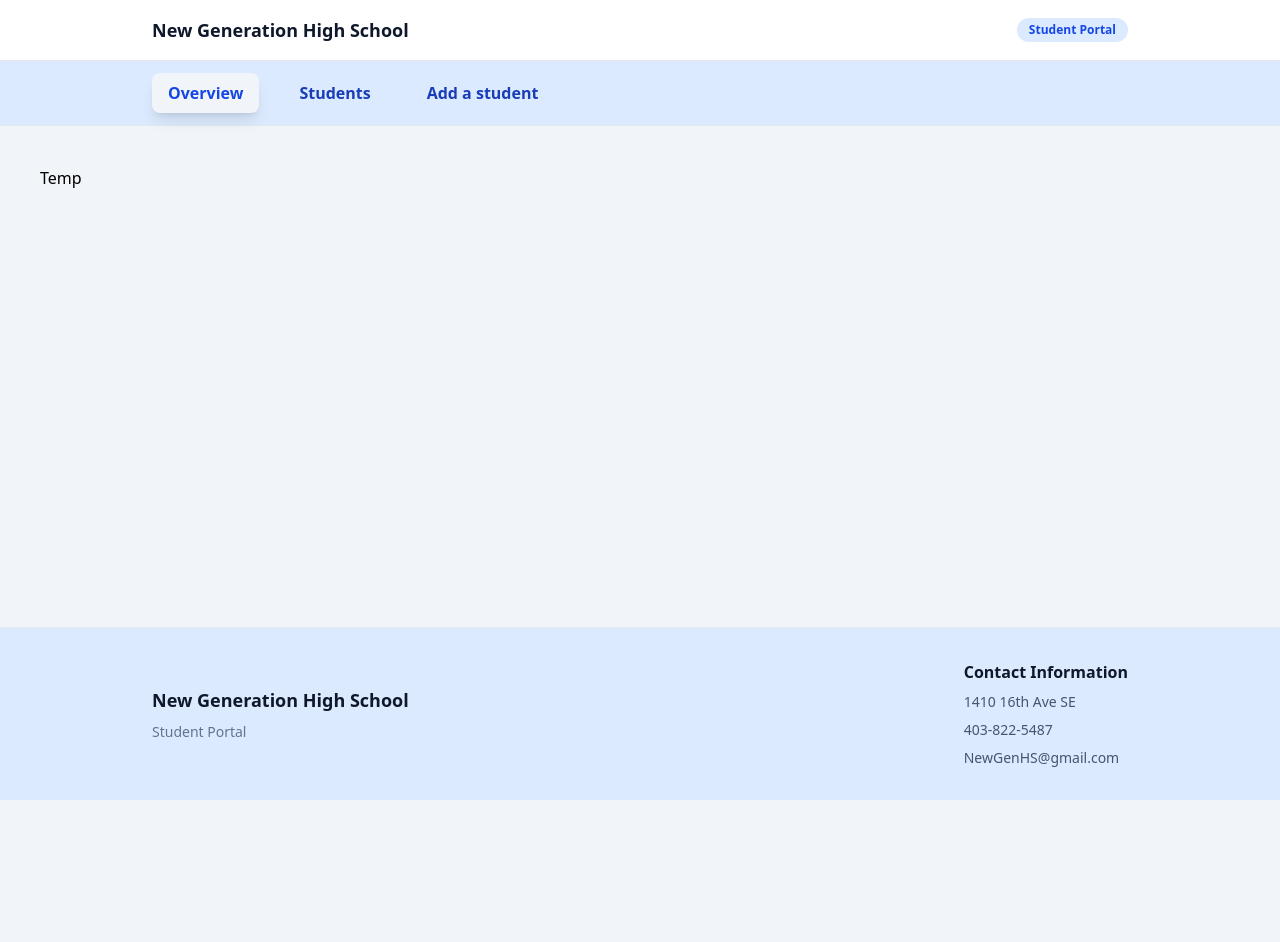
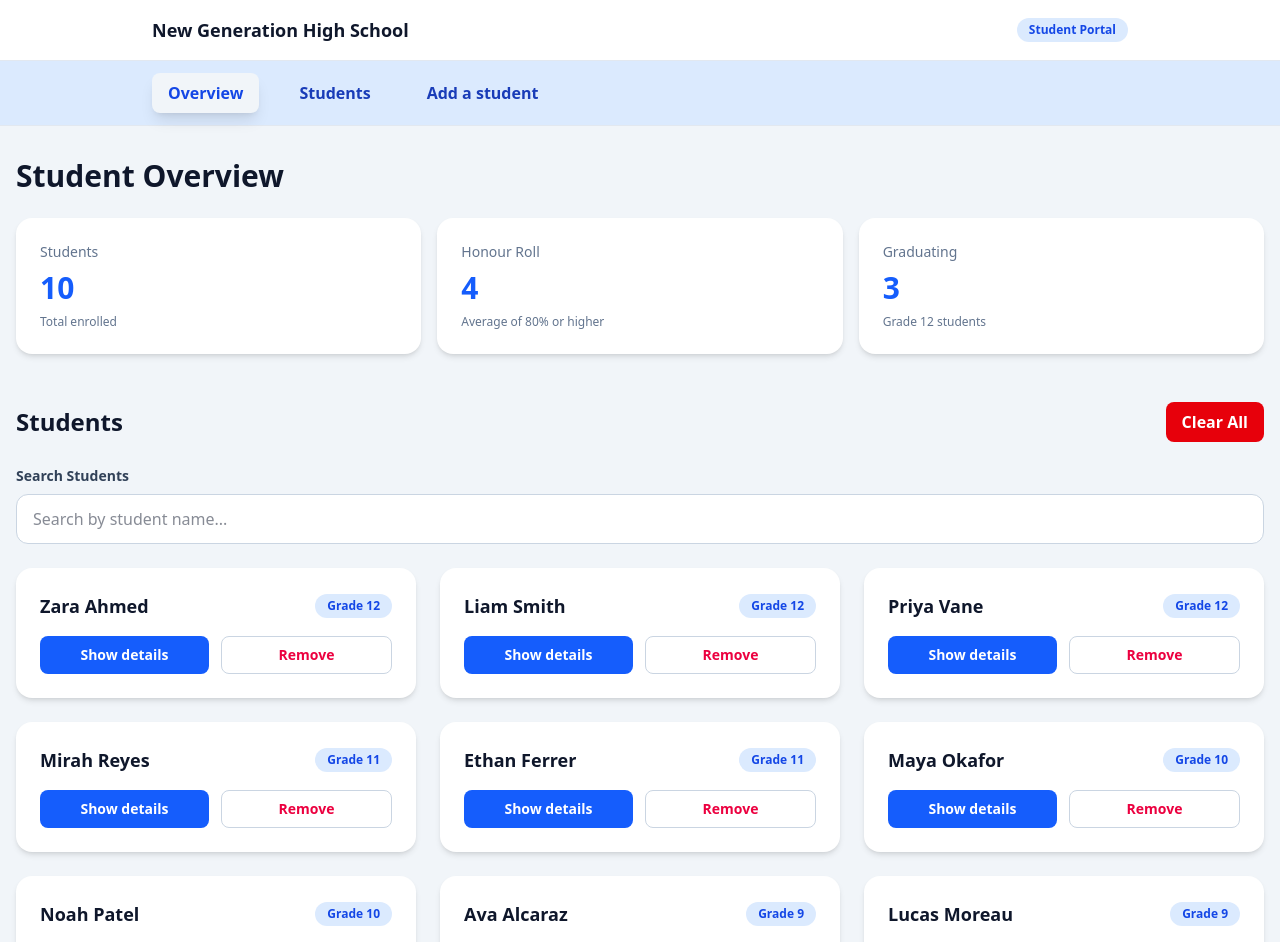
Before and after one commit to aqarda/cprg306-student-portal-g8, a Next.js app: page / in a window 1280 px wide. Shown: the top 942 px of the page. Before the commit the page ends 800 px from the top, so only its background shows below. Built offline with nearby package versions, Linux system fonts and the light colour scheme.

Commit message:
finished the student portal and fixed a bug with inputting grades

```diff
--- a/app/page.tsx
+++ b/app/page.tsx
@@ -1,7 +1,16 @@
-const Home = () => {
-  return (
-    <h1 className="p-10">Temp</h1>
-  );
-};
+/*
+ * File: page.tsx
+ * Author: Fernando Lopez-Areal Serrano
+ * Date: October 24, 2026
+ *
+ * This file is the homepage of the student portal.
+ * It imports the StudentPortal component.
+ * It has no props.
+ * It displays StudentPortal as the main page content.
+ */
 
-export default Home;
+import StudentPortal from "@/components/StudentPortal";
+
+export default function Home() {
+    return <StudentPortal />;
+}
--- a/components/AddStudent.tsx
+++ b/components/AddStudent.tsx
@@ -24,8 +24,8 @@ const AddStudent = ({ onAdd }: AddStudentProps) => {
     // input states
     const [firstName, setFirstName] = useState("");
     const [lastName, setLastName] = useState("");
-    const [grade, setGrade] = useState(9);
-    const [average, setAverage] = useState(70);
+    const [grade, setGrade] = useState("9");
+    const [average, setAverage] = useState("70");
 
     // adding student function
     const handleAdd = () => {
@@ -33,22 +33,31 @@ const AddStudent = ({ onAdd }: AddStudentProps) => {
             return;
         }
 
-        if (grade < 9 || grade > 12 || average < 0 || average > 100) {
+        if (
+            grade.trim() === "" ||
+            average.trim() === "" ||
+            !Number.isInteger(Number(grade)) ||
+            Number(grade) < 9 ||
+            Number(grade) > 12 ||
+            !Number.isFinite(Number(average)) ||
+            Number(average) < 0 ||
+            Number(average) > 100
+        ) {
             return;
         }
 
         onAdd({
             firstName: firstName.trim(),
             lastName: lastName.trim(),
-            grade,
-            average,
+            grade: Number(grade),
+            average: Number(average),
         });
 
         // resets the inputs when added
         setFirstName("");
         setLastName("");
-        setGrade(9);
-        setAverage(70);
+        setGrade("9");
+        setAverage("70");
     };
 
     return (
@@ -96,7 +105,7 @@ const AddStudent = ({ onAdd }: AddStudentProps) => {
                         min={9}
                         max={12}
                         value={grade}
-                        onChange={(e) => setGrade(Number(e.target.value))}
+                        onChange={(e) => setGrade(e.target.value)}
                         className="w-full rounded-lg border border-slate-300 p-3 text-slate-900"
                     />
                 </div>
@@ -111,7 +120,7 @@ const AddStudent = ({ onAdd }: AddStudentProps) => {
                         min={0}
                         max={100}
                         value={average}
-                        onChange={(e) => setAverage(Number(e.target.value))}
+                        onChange={(e) => setAverage(e.target.value)}
                         className="w-full rounded-lg border border-slate-300 p-3 text-slate-900"
                     />
                 </div>
--- /dev/null
+++ b/components/StudentPortal.tsx
@@ -0,0 +1,115 @@
+"use client";
+
+/*
+ * File: StudentPortal.tsx
+ * Author: Fernando Lopez-Areal Serrano
+ * Date: October 24, 2026
+ * This component manages the main student portal and its student data.
+ * It imports the starting students and stores the list and search text in state.
+ * It handles adding, removing, and clearing students through callback functions.
+ * It filters students by name without changing the original student list.
+ * It displays the overview, student list, and add student sections.
+ */
+
+import { useState } from "react";
+import { initialStudents } from "@/data/students";
+import type { Student } from "@/data/students";
+
+import StatsPanel from "@/components/StatsPanel";
+import StudentList from "@/components/StudentList";
+import SearchBox from "@/components/SearchBox";
+import AddStudent from "@/components/AddStudent";
+
+const StudentPortal = () => {
+
+    // students and search state
+    const [students, setStudents] = useState<Student[]>(initialStudents);
+    const [searchText, setSearchText] = useState("");
+
+    // remove student
+    const handleRemove = (id: number) => {
+        setStudents((currentStudents) =>
+            currentStudents.filter((student) => student.id !== id)
+        );
+    };
+
+    // clear all students
+    const handleClearAll = () => {
+        setStudents([]);
+    };
+
+    // add a student
+    const handleAdd = (newStudent: Omit<Student, "id">) => {
+        setStudents((currentStudents) => {
+            const nextId = currentStudents.reduce(
+                (highestId, student) => Math.max(highestId, student.id),
+                0
+            ) + 1;
+
+            return [
+                ...currentStudents,
+                {
+                    id: nextId,
+                    ...newStudent,
+                },
+            ];
+        });
+    };
+
+    // filter by name
+    const filteredStudents = students.filter((student) => {
+        const fullName =
+            `${student.firstName} ${student.lastName}`.toLowerCase();
+
+        return fullName.includes(searchText.trim().toLowerCase());
+    });
+
+    return (
+        <main className="mx-auto max-w-7xl px-4 py-8">
+
+            {/* overview */}
+            <section id="overview" className="mb-12">
+                <h1 className="mb-6 text-3xl font-bold text-slate-900">
+                    Student Overview
+                </h1>
+
+                <StatsPanel students={students} />
+            </section>
+
+            {/* student section */}
+            <section id="students" className="mb-12">
+                <div className="mb-6 flex flex-wrap items-center justify-between gap-4">
+                    <h2 className="text-2xl font-bold text-slate-900">
+                        Students
+                    </h2>
+
+                    <button
+                        type="button"
+                        onClick={handleClearAll}
+                        className="rounded-lg bg-red-600 px-4 py-2 font-semibold text-white hover:bg-red-700"
+                    >
+                        Clear All
+                    </button>
+                </div>
+
+                <SearchBox
+                    searchText={searchText}
+                    onSearchChange={setSearchText}
+                />
+
+                <StudentList
+                    students={filteredStudents}
+                    onRemove={handleRemove}
+                />
+            </section>
+
+            {/* add student section */}
+            <section id="add-student" className="mb-12">
+                <AddStudent onAdd={handleAdd} />
+            </section>
+
+        </main>
+    );
+};
+
+export default StudentPortal;
```
